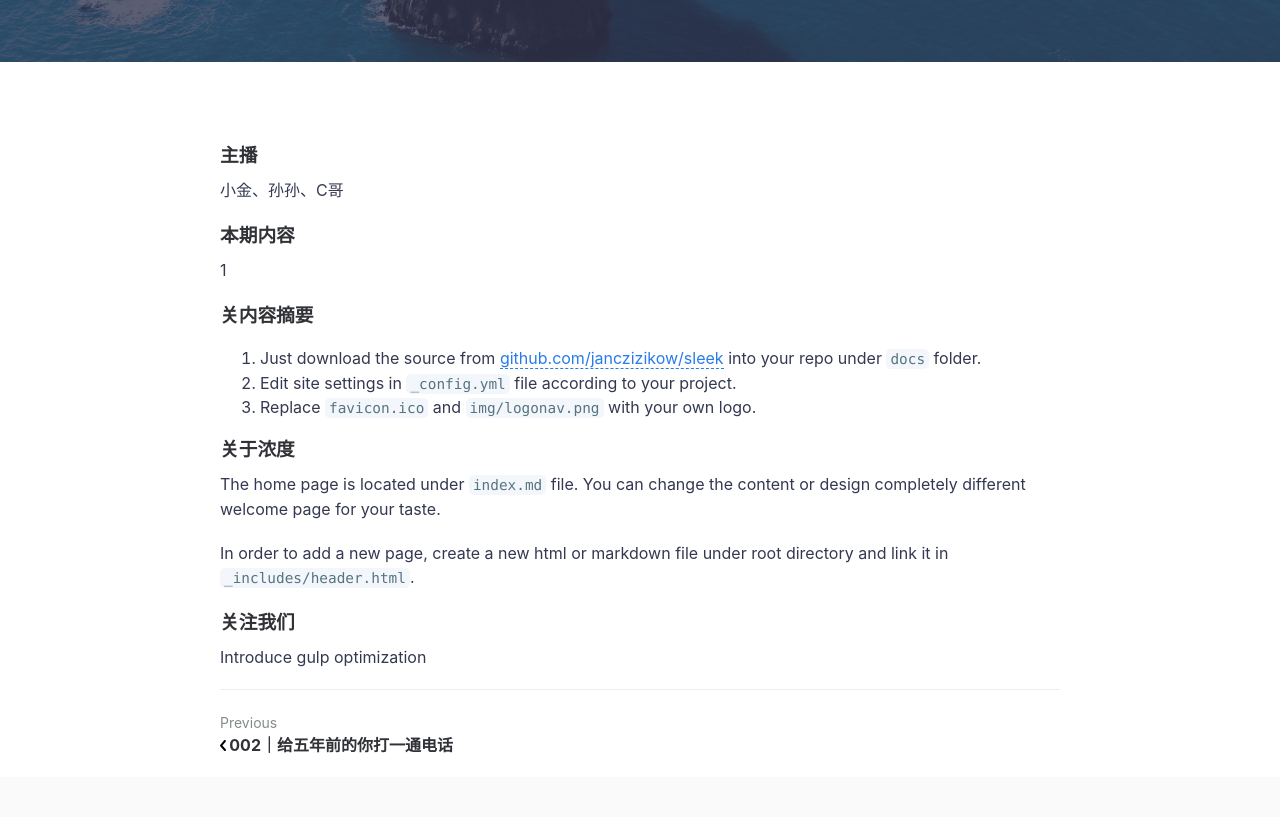
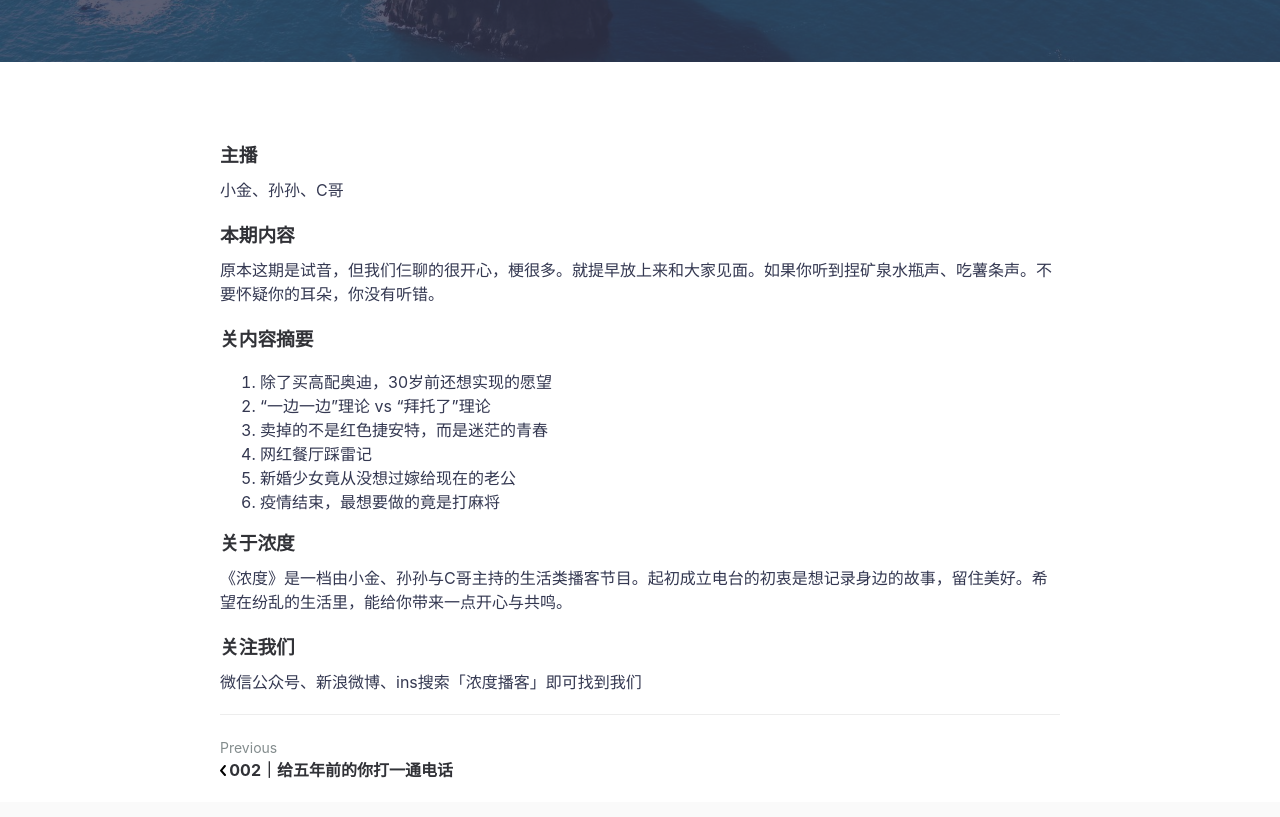
Before and after one commit to veblenkeung/nodfm.github.io, a Jekyll site: the page built from _posts/2020-06-02-000.md, in a window 1280 px wide and 900 px high, scrolled down 514 px. Shown: the top 817 px of the window. Built offline with Jekyll 4.4.1, drawn with Linux system fonts in a browser that asks for light colours; comment, search, counter and statistics services are not loaded.

Commit message:
2134
2143

```diff
--- a/_posts/2020-06-02-000.md
+++ b/_posts/2020-06-02-000.md
@@ -11,23 +11,23 @@ featured-img: posts_000
 
 ### 本期内容
 
-1
+原本这期是试音，但我们仨聊的很开心，梗很多。就提早放上来和大家见面。如果你听到捏矿泉水瓶声、吃薯条声。不要怀疑你的耳朵，你没有听错。
 
 ### 关内容摘要
 
-1. Just download the source from [github.com/janczizikow/sleek](https://github.com/janczizikow/sleek/) into your repo under `docs` folder.
-2. Edit site settings in  `_config.yml` file according to your project.
-3. Replace `favicon.ico` and `img/logonav.png` with your own logo.
-
+1. 除了买高配奥迪，30岁前还想实现的愿望
+2. “一边一边”理论 vs “拜托了”理论
+3. 卖掉的不是红色捷安特，而是迷茫的青春
+4. 网红餐厅踩雷记
+5. 新婚少女竟从没想过嫁给现在的老公
+6. 疫情结束，最想要做的竟是打麻将
 
 
 ### 关于浓度
 
-The home page is located under `index.md` file. You can change the content or design completely different welcome page for your taste.
-
-In order to add a new page, create a new html or markdown file under root directory and link it in `_includes/header.html`.
+《浓度》是一档由小金、孙孙与C哥主持的生活类播客节目。起初成立电台的初衷是想记录身边的故事，留住美好。希望在纷乱的生活里，能给你带来一点开心与共鸣。
 
 
 ### 关注我们
 
-Introduce gulp optimization
+微信公众号、新浪微博、ins搜索「浓度播客」即可找到我们
```
